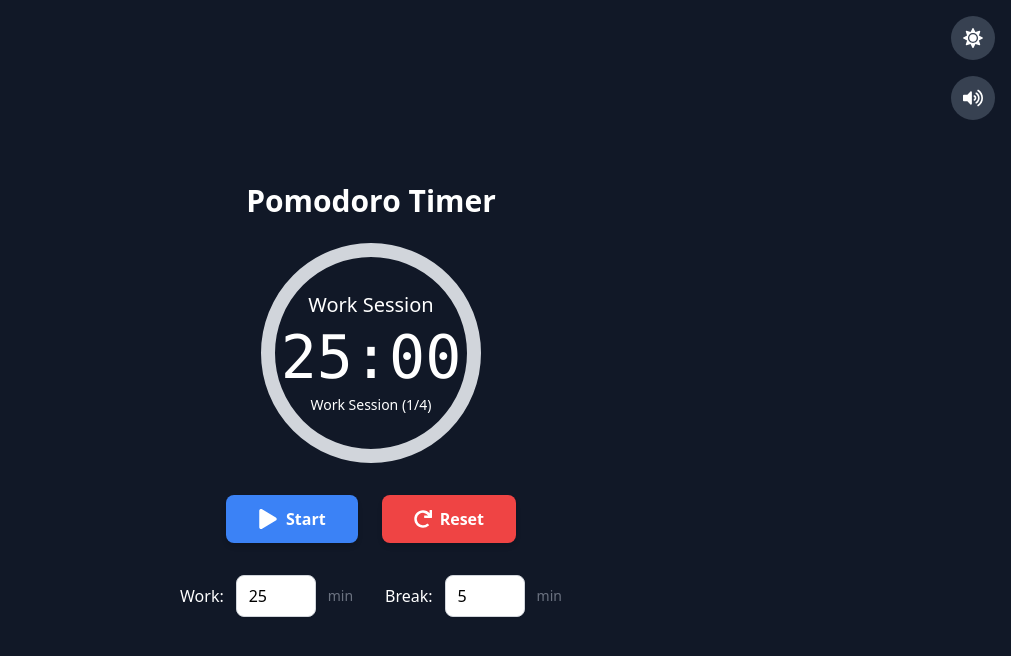
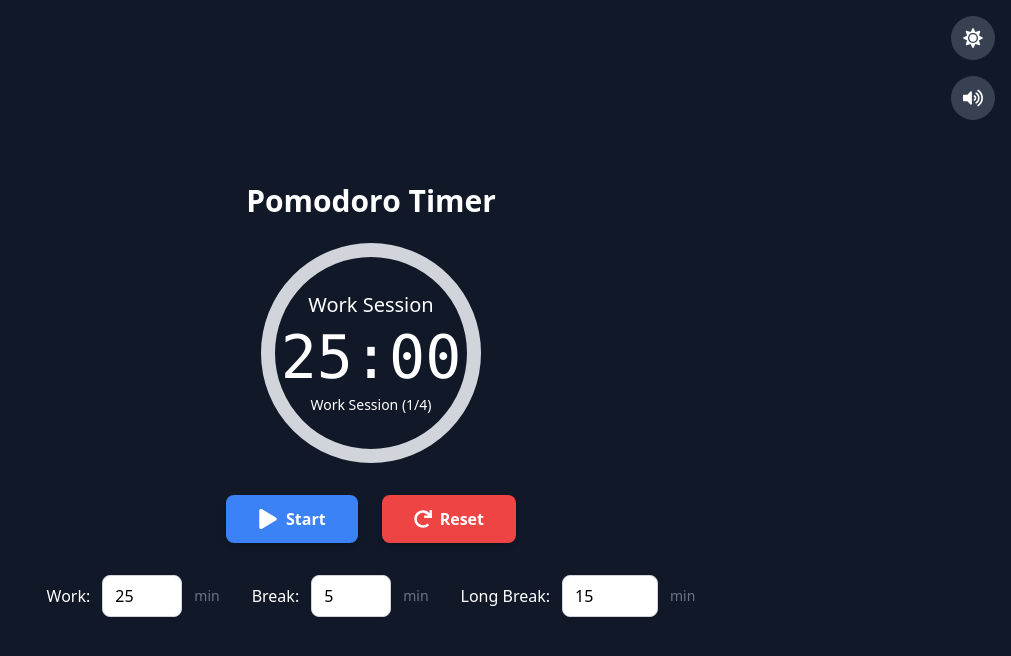
Before and after one commit to AnjaleeAmarakoon/pomodoro-timer, a React (Vite) app: page / in a window 1280 px wide. Shown: the top 656 px of the page, without its empty margins (269-1280 px from the left). Built offline with nearby package versions, Linux system fonts and the light colour scheme.

Commit message:
added long break feature

```diff
--- a/src/App.jsx
+++ b/src/App.jsx
@@ -184,8 +184,10 @@ export default function App() {
       <Settings
         workMinutes={workMinutes}
         breakMinutes={breakMinutes}
+        longBreakMinutes={longBreakMinutes}
         setWorkMinutes={setWorkMinutes}
         setBreakMinutes={setBreakMinutes}
+        setLongBreakMinutes={setLongBreakMinutes}
       />
     </div>
   );
--- a/src/components/Settings.jsx
+++ b/src/components/Settings.jsx
@@ -1,8 +1,10 @@
 export default function Settings({
   workMinutes,
   breakMinutes,
+  longBreakMinutes,
   setWorkMinutes,
   setBreakMinutes,
+  setLongBreakMinutes,
 }) {
   return (
     <div className="flex gap-8 justify-center mt-8">
@@ -32,6 +34,19 @@ export default function Settings({
         />
         <span className="text-sm text-gray-500">min</span>
       </div>
+      <div className="flex items-center gap-3">
+        <label htmlFor="long-break-minutes" className="font-medium">Long Break:</label>
+        <input
+          id="long-break-minutes"
+          type="number"
+          min="1"
+          value={longBreakMinutes}
+          onChange={(e) => setLongBreakMinutes(Number(e.target.value))}
+          className="w-24 px-3 py-2 text-black rounded-lg border border-gray-300 focus-visible:outline-2 focus-visible:outline-blue-400 focus-visible:ring-2 focus-visible:ring-blue-300 transition-all duration-150 shadow-sm"
+          aria-label="Long break minutes"
+        />
+        <span className="text-sm text-gray-500">min</span>
+      </div>
     </div>
   );
 }
```
